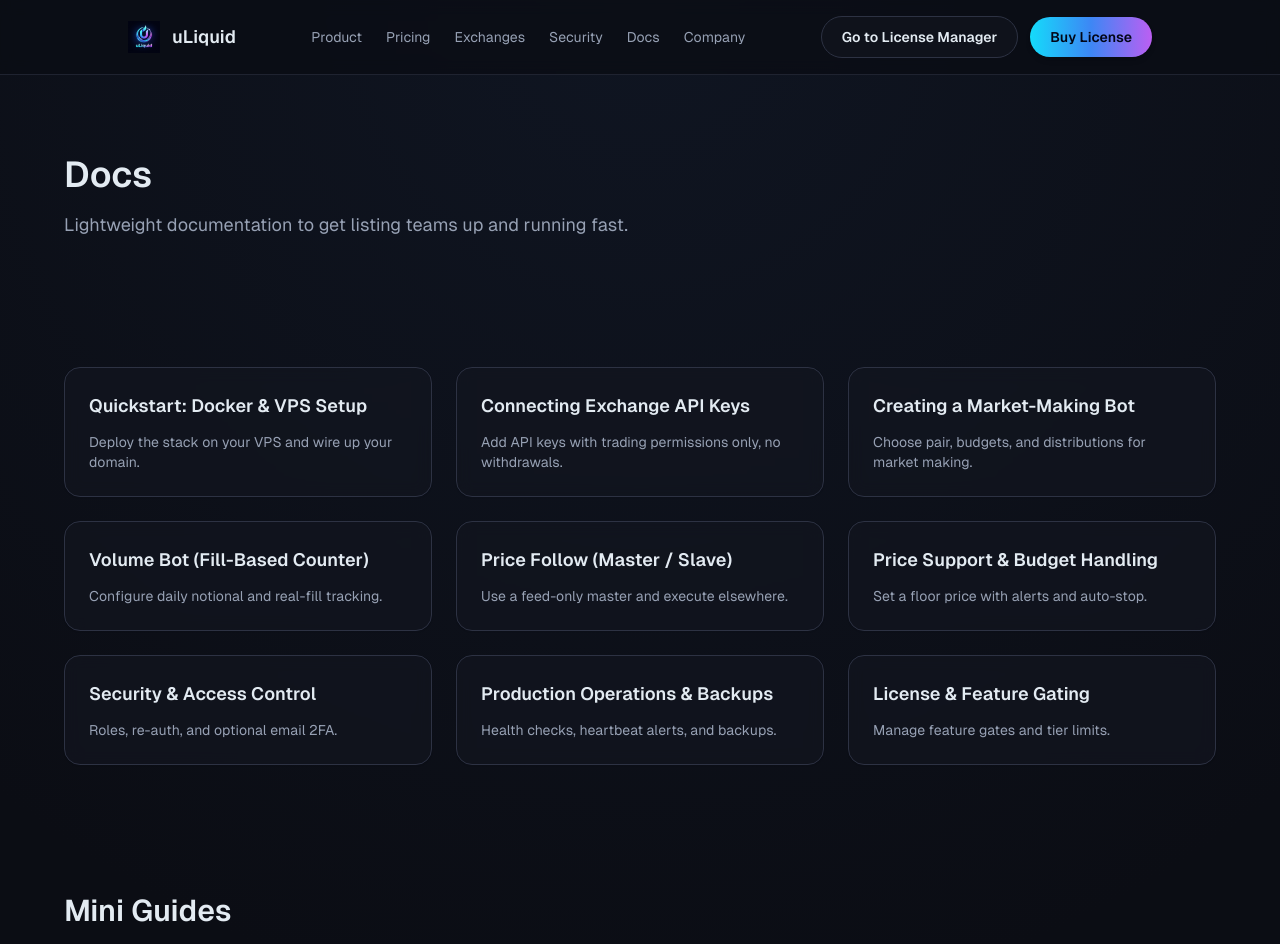
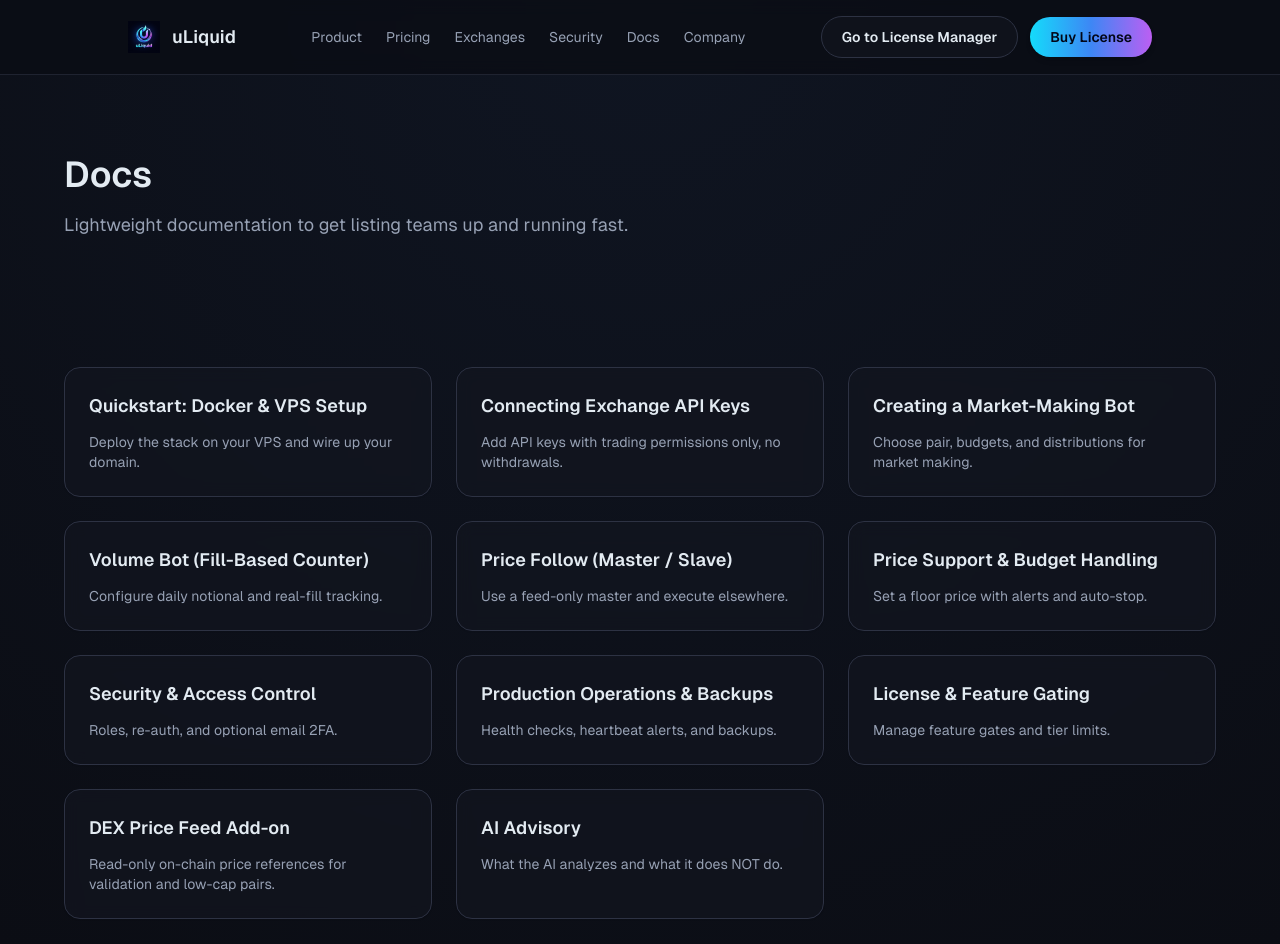
Before and after one commit to Mario1480/uliquid-site, a Next.js app: page /docs in a window 1280 px wide. Shown: the top 944 px of the page. Built offline with nearby package versions, Linux system fonts and the light colour scheme.

Commit message:
Update page.tsx

```diff
--- a/src/app/docs/page.tsx
+++ b/src/app/docs/page.tsx
@@ -45,6 +45,14 @@ const docsCards = [
     title: "License & Feature Gating",
     description: "Manage feature gates and tier limits.",
   },
+  {
+    title: "DEX Price Feed Add-on",
+    description: "Read-only on-chain price references for validation and low-cap pairs.",
+  },
+  {
+    title: "AI Advisory",
+    description: "What the AI analyzes and what it does NOT do.",
+  },
 ];
 
 const miniGuides = [
@@ -83,6 +91,14 @@ const miniGuides = [
   {
     title: "License & Feature Gating",
     description: "Enable modules with license flags and track limits.",
+  },
+  {
+    title: "DEX Price Feed Add-on",
+    description: "Understand read-only on-chain pricing and validation workflows.",
+  },
+  {
+    title: "AI Advisory",
+    description: "Recommendations only, no auto-execution.",
   },
 ];
 
```
